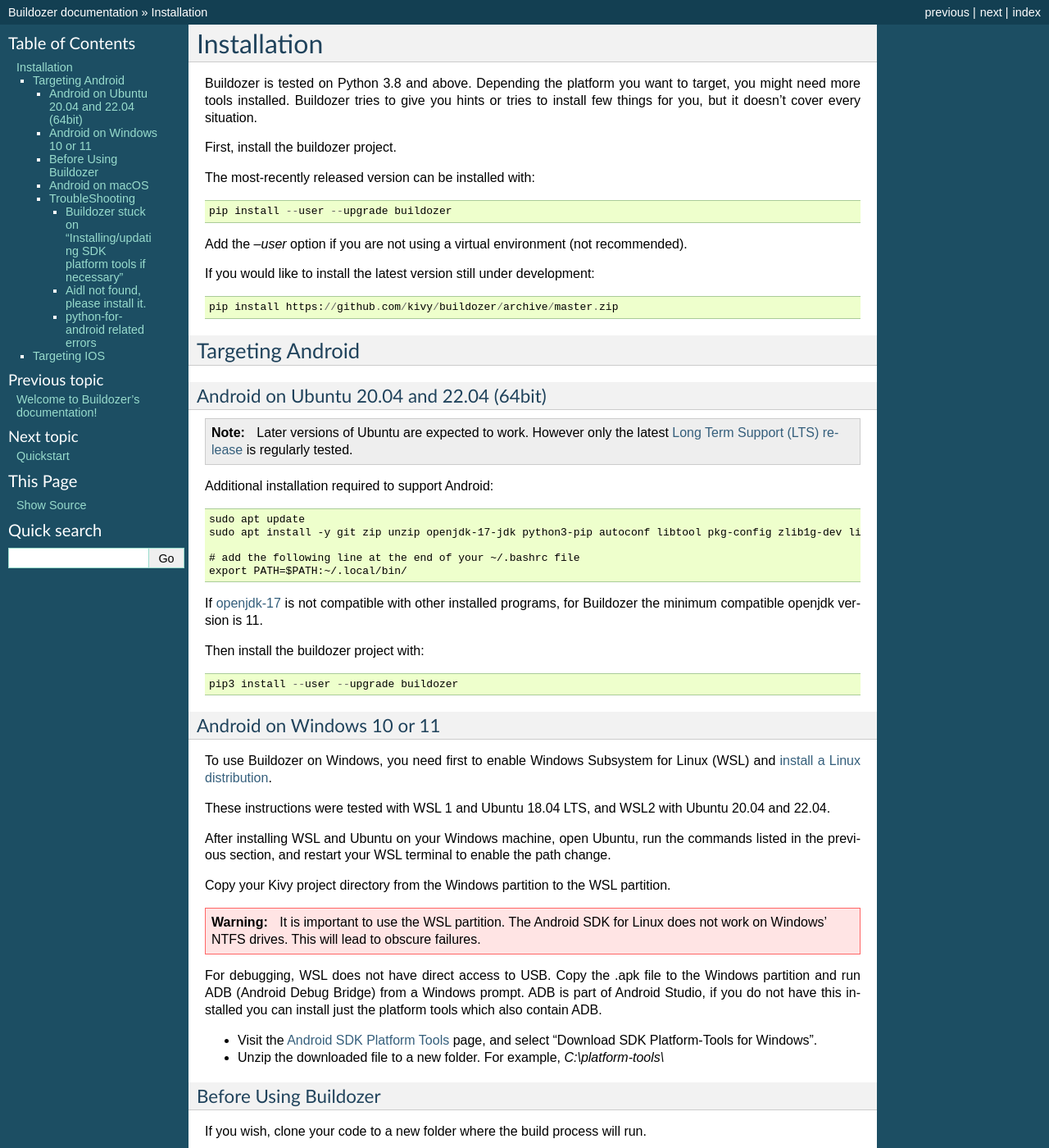
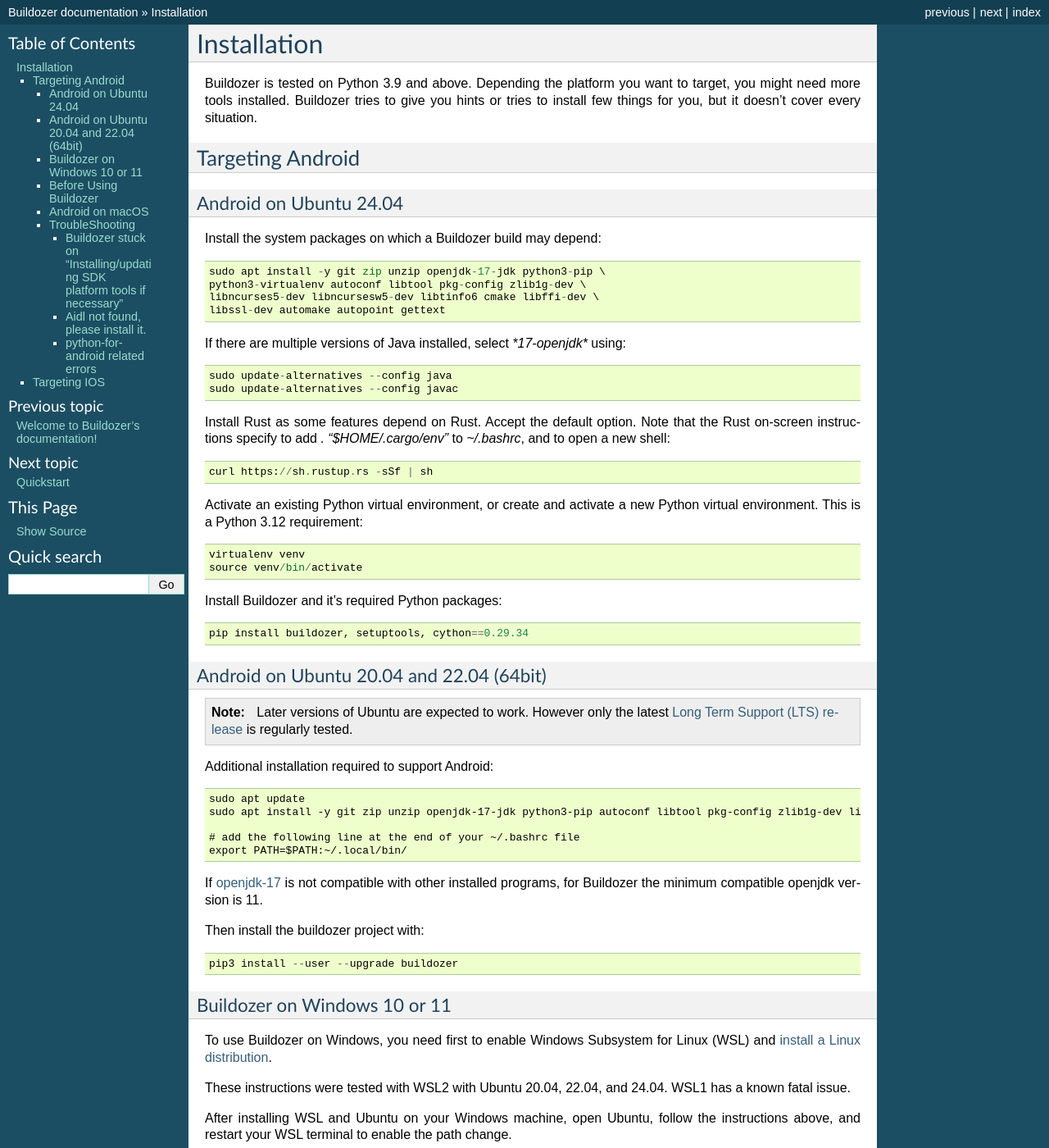
Before and after one commit to kivy/buildozer, a Sphinx documentation site: the page built from docs/source/installation.rst, in a window 1280 px wide and 1400 px high. Shown: the whole window at 82% size. Built offline with Sphinx 7.4.7, drawn with Linux system fonts in a browser that asks for light colours; some of the changed text lies outside the part shown.

Commit message:
Update installation.rst

```diff
--- a/docs/source/installation.rst
+++ b/docs/source/installation.rst
@@ -1,26 +1,43 @@
 Installation
 ============
 
-Buildozer is tested on Python 3.8 and above.
+Buildozer is tested on Python 3.9 and above.
 Depending the platform you want to target, you might need more tools installed.
 Buildozer tries to give you hints or tries to install few things for
 you, but it doesn't cover every situation.
 
-First, install the buildozer project.
-
-The most-recently released version can be installed with::
-
-    pip install --user --upgrade buildozer
-
-Add the `--user` option if you are not using a virtual environment (not recommended).
-
-If you would like to install the latest version still under development::
-
-    pip install https://github.com/kivy/buildozer/archive/master.zip
-
-
 Targeting Android
 -----------------
+
+Android on Ubuntu 24.04
+~~~~~~~~~~~~~~~~~~~~~~~
+
+Install the system packages on which a Buildozer build may depend::
+
+    sudo apt install -y git zip unzip openjdk-17-jdk python3-pip \
+    python3-virtualenv autoconf libtool pkg-config zlib1g-dev \
+    libncurses5-dev libncursesw5-dev libtinfo6 cmake libffi-dev \
+    libssl-dev automake autopoint gettext
+
+If there are multiple versions of Java installed, select `*17-openjdk*` using::
+
+    sudo update-alternatives --config java
+    sudo update-alternatives --config javac
+
+Install Rust as some features depend on Rust. Accept the default option.
+Note that the Rust on-screen instructions specify to add `. "$HOME/.cargo/env"` to `~/.bashrc`, and to open a new shell::
+
+    curl https://sh.rustup.rs -sSf | sh
+
+Activate an existing Python virtual environment, or create and activate a new Python virtual environment. This is a Python 3.12 requirement::
+
+    virtualenv venv
+    source venv/bin/activate
+
+Install Buildozer and it's required Python packages::
+
+    pip install buildozer, setuptools, cython==0.29.34
+
 
 Android on Ubuntu 20.04 and 22.04 (64bit)
 ~~~~~~~~~~~~~~~~~~~~~~~~~~~~~~~~~~~~~~~~~
@@ -45,23 +62,20 @@
 
     pip3 install --user --upgrade buildozer
 
-
-Android on Windows 10 or 11
-~~~~~~~~~~~~~~~~~~~~~~~~~~~
+Buildozer on Windows 10 or 11
+~~~~~~~~~~~~~~~~~~~~~~~~~~~~~
 
 To use Buildozer on Windows, you need first to enable Windows Subsystem for Linux (WSL) and
 `install a Linux distribution <https://docs.microsoft.com/en-us/windows/wsl/install>`_.
 
-These instructions were tested with WSL 1 and Ubuntu 18.04 LTS, and WSL2 with Ubuntu 20.04 and 22.04.
+These instructions were tested with WSL2 with Ubuntu 20.04, 22.04, and 24.04. WSL1 has a known fatal issue.
 
-After installing WSL and Ubuntu on your Windows machine, open Ubuntu, run the commands listed in the previous section,
+After installing WSL and Ubuntu on your Windows machine, open Ubuntu, follow the instructions above,
 and restart your WSL terminal to enable the path change.
 
-Copy your Kivy project directory from the Windows partition to the WSL partition.
+Copy your Kivy project directory from the Windows partition (under /mnt/c) to the WSL partition (under ~).
 
-.. warning::
-    It is important to use the WSL partition. The Android SDK for Linux does not work on Windows' NTFS drives.
-    This will lead to obscure failures.
+It is important to use the WSL partition. Builds are about 5 times faster than the Windows partition, and using an NTFS partition on a Linux system may lead to obscure Python issues.
 
 For debugging, WSL does not have direct access to USB. Copy the .apk file to the Windows partition and run ADB
 (Android Debug Bridge) from a Windows prompt. ADB is part of Android Studio, if you do not have this installed
@@ -74,6 +88,7 @@
 
 Before Using Buildozer
 ~~~~~~~~~~~~~~~~~~~~~~
+
 
 If you wish, clone your code to a new folder where the build process will run.
 
```
